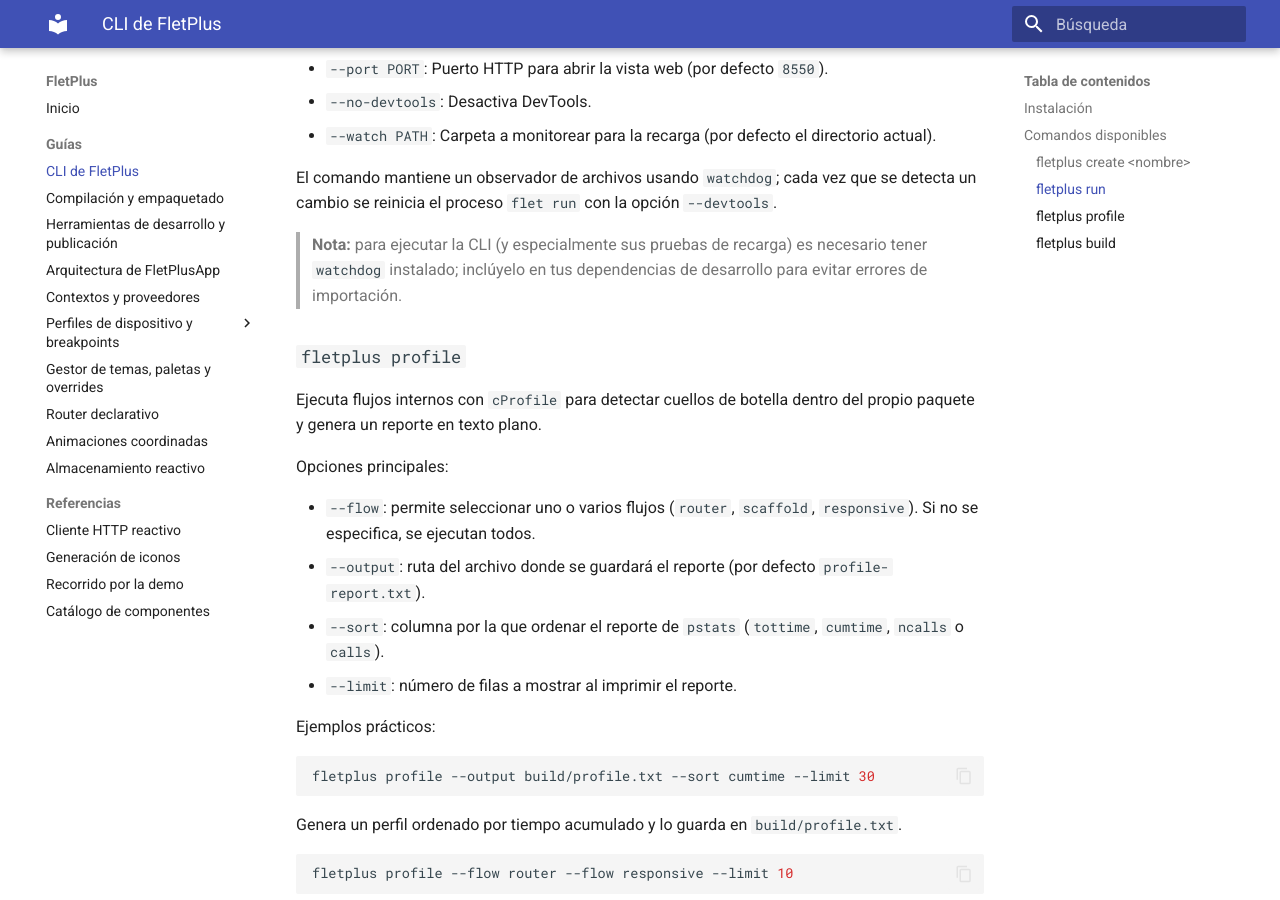
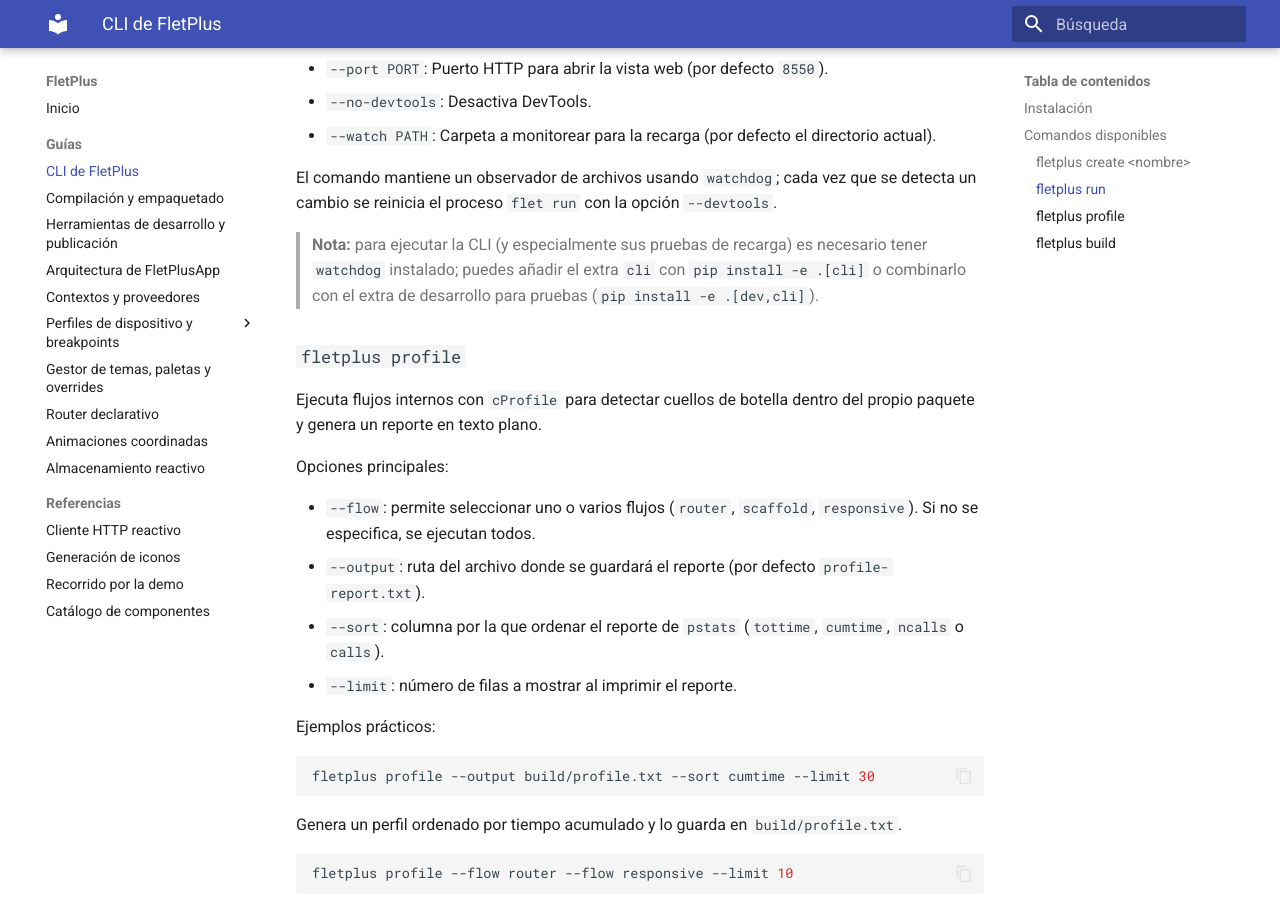
Before and after one commit to Alphonsus411/FletPlus, an MkDocs documentation site: the page built from docs/cli.md, in a window 1280 px wide and 900 px high, scrolled down 857 px. Built offline with MkDocs 1.6.1 and Material for MkDocs 9.7.7, drawn with Linux system fonts in a browser that asks for light colours.

Commit message:
Add watchdog to cli extra and test docs

```diff
--- a/docs/cli.md
+++ b/docs/cli.md
@@ -38,8 +38,9 @@
 El comando mantiene un observador de archivos usando `watchdog`; cada vez que se
 detecta un cambio se reinicia el proceso `flet run` con la opción `--devtools`.
 > **Nota:** para ejecutar la CLI (y especialmente sus pruebas de recarga) es
-> necesario tener `watchdog` instalado; inclúyelo en tus dependencias de
-> desarrollo para evitar errores de importación.
+> necesario tener `watchdog` instalado; puedes añadir el extra `cli` con
+> `pip install -e .[cli]` o combinarlo con el extra de desarrollo para pruebas
+> (`pip install -e .[dev,cli]`).
 
 ### `fletplus profile`
 
--- a/pyproject.toml
+++ b/pyproject.toml
@@ -44,6 +44,7 @@
 [project.optional-dependencies]
 speedups = ["cython>=3.0"]
 rust = ["pyrust-native>=0.0.4", "maturin>=1.7"]
+cli = ["watchdog>=3.0"]
 dev = [
   "pytest>=7.4,<9",
   "websockets>=12.0",
```
Also changed, not shown: README.md (+3 -2 lines).
